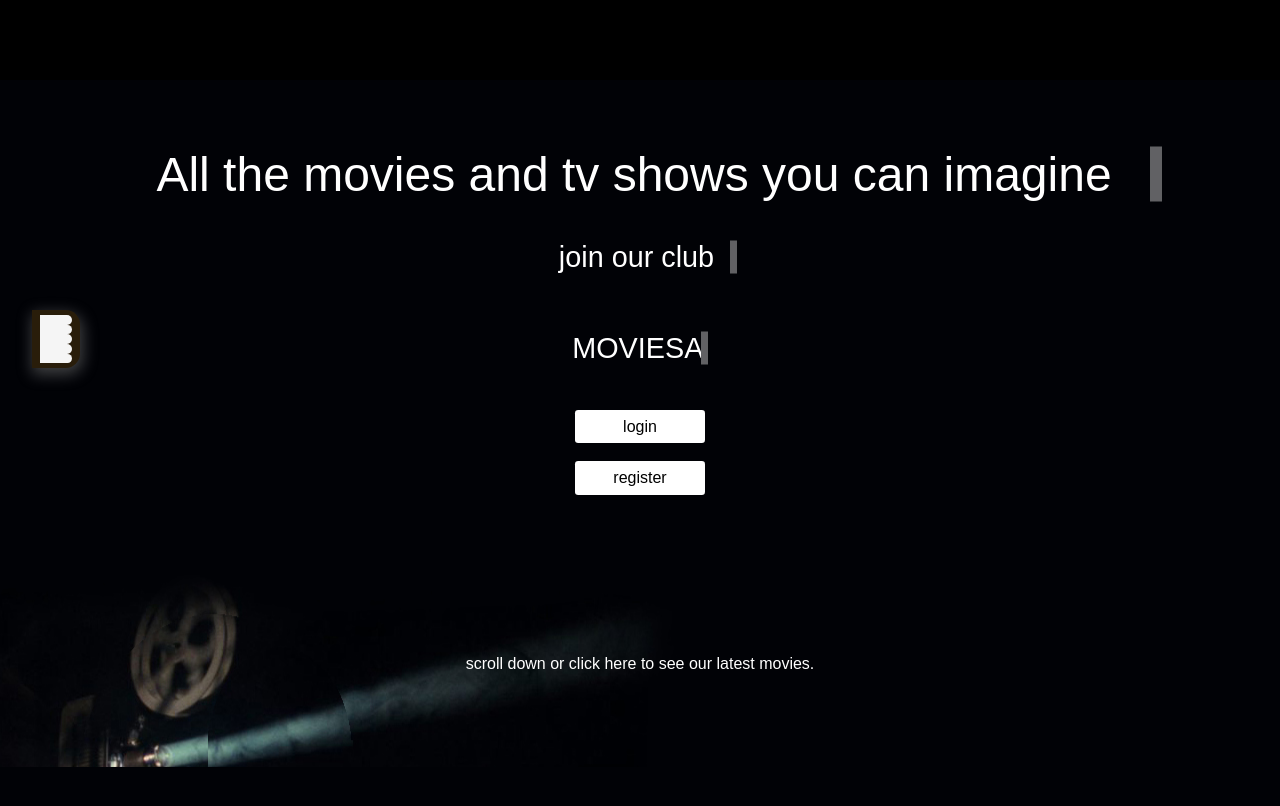
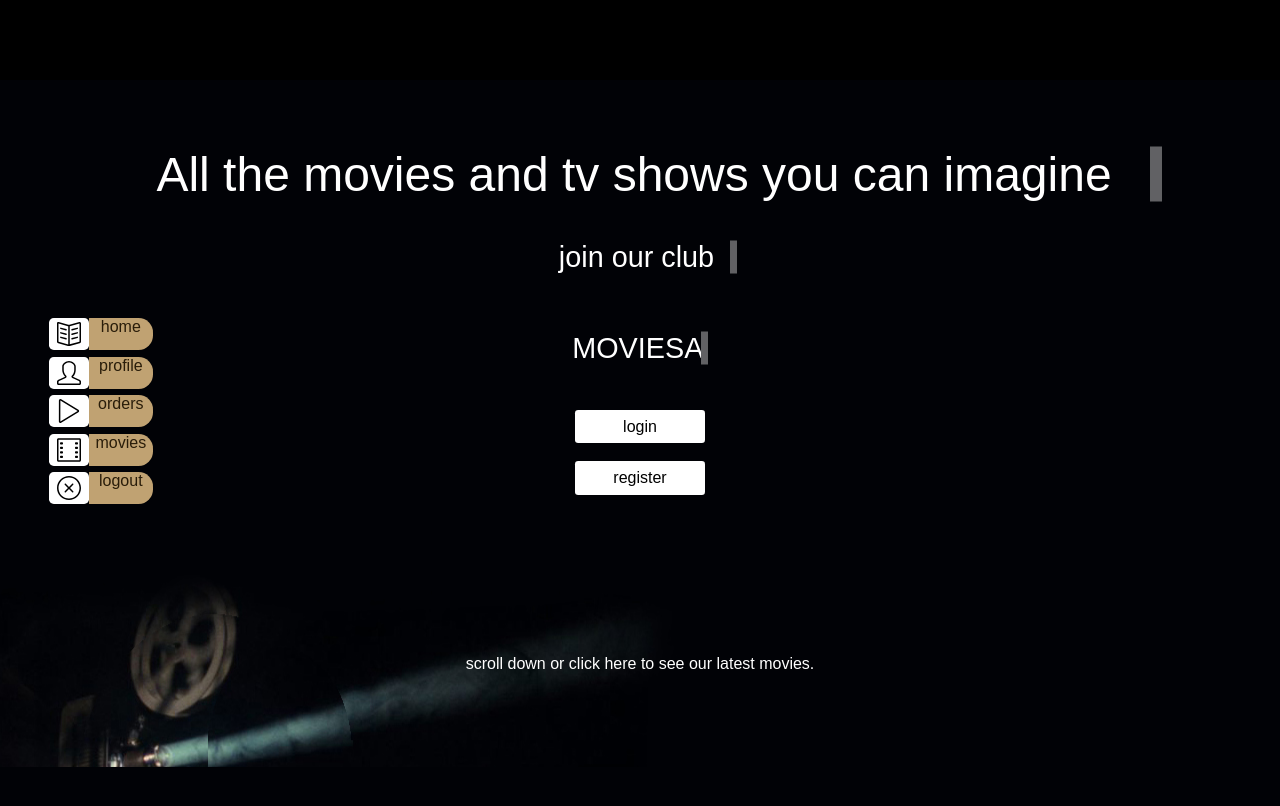
Before and after one commit to suku60/moviesaurus_frontend, a React (Create React App) app: page / in a window 1280 px wide. Shown: the top 806 px of the page. Built offline with nearby package versions, Linux system fonts and the light colour scheme; a web font is replaced by a local one.

Commit message:
Sidebar: we're going to atomize it so we can reuse the buttons for later.

```diff
--- a/package.json
+++ b/package.json
@@ -39,5 +39,8 @@
       "last 1 firefox version",
       "last 1 safari version"
     ]
+  },
+  "devDependencies": {
+    "file-loader": "^6.2.0"
   }
 }
--- a/src/Components/CancelButton/CancelButton.css
+++ b/src/Components/CancelButton/CancelButton.css
@@ -37,3 +37,39 @@
     transition: var(--transition-2);
 
 }
+
+#main_cancel_button {
+
+    margin: 0;
+    padding: 0%;
+
+    height: 2em;
+    width: 4em;
+
+    border-radius: var(--border-radius-2);
+
+    background-color: var(--color-main-error-3);
+
+    color: var(--color-main-dark-3);
+
+    transition: var(--transition-2);
+
+    cursor: pointer;
+
+
+    display: flex;
+    flex-direction: column;
+    justify-content: center;
+    align-items: center;
+
+  }
+
+  #main_cancel_button:hover {
+
+    background-color: var(--color-main-error-1);
+
+    color: var(--color-main-dark-2);
+
+    transition: var(--transition-2);
+
+  }
--- a/src/Components/CancelButton/CancelButton.jsx
+++ b/src/Components/CancelButton/CancelButton.jsx
@@ -1,6 +1,7 @@
 import React from 'react';
 import { useNavigate } from 'react-router-dom';
 import './CancelButton.css';
+import '../../css/main.css';
 
 const CancelButton = (props) => {
 
@@ -11,7 +12,7 @@ const CancelButton = (props) => {
     }
 
     return (
-       <div className='box_cancel_button animation_any_button' onClick={()=>pathFinder()}>
+       <div className='box_cancel_button animation_any_button'onClick={()=>pathFinder()}>
            {props.viewNameDisplay}
 
        </div>
--- /dev/null
+++ b/src/Components/SideButtonHome/SideButtonHome.jsx
@@ -0,0 +1,29 @@
+import React from 'react';
+import { useNavigate } from 'react-router-dom';
+
+
+import {ReactComponent as HomeSvg} from '../../img/home.svg'
+import './SideButtonHome.css';
+import '../Sidebar/Sidebar.css'
+
+const SideButtonHome = (props) => {
+
+    let desiredView = useNavigate();
+
+    const pathFinder = () => {
+        desiredView(props.pathUrl)
+    }
+
+    return (
+        <div className="sidebar_home_container">
+            <div className="icon_container" onClick={()=>pathFinder()}>
+                {props.viewNameDisplay}
+                <HomeSvg/>
+            </div>
+            <div className="icon_text">home
+            </div>
+        </div>
+    )
+};
+
+export default SideButtonHome;
--- a/src/Components/Sidebar/Sidebar.css
+++ b/src/Components/Sidebar/Sidebar.css
@@ -1,59 +1,58 @@
 @import url('https://fonts.googleapis.com/css2?family=DotGothic16&display=swap');
 @import url('../../css/main.css');
+
+svg {
+  width: 1.5em;
+  height: 1.5em;
+ }
 
 .box_sidebar {
 
   padding-top: .3em;
   padding-bottom: .3em;
+  padding-left: 1%;
 
   margin-top: 19.4em;
   margin-left: 2em;
 
   display: flex;
   flex-direction: column;
-  justify-content: space-around;
-  align-items: center;
-  align-content: space-around;
+  justify-content: flex-start;
+  align-items: flex-start;
 
   border-radius: var(--box-form-border-radius-2);
 
-  background-color: var(--color-main-dark-2);
+  background-color: transparent;
 
-  height: 3em;
-  width: 3em;
-
+  height: 12em;
+  width: 6em;
 
   z-index: 110;
   position: absolute;
 
-  box-shadow: .1em .3em .9em .1em rgba(129, 129, 129, 0.486);
 
-
-  transition: var(--transition-4);
+  transition: var(--transition-2);
 }
 .box_sidebar:hover {
 
   margin-top: 19.4em;
   margin-left: 2em;
 
+  padding-left: 1%;
+
   display: flex;
   flex-direction: column;
   justify-content: space-around;
   align-items: center;
-  align-content: space-around;
 
-  border-radius: var(--box-form-border-radius-2);
+  border-radius: var(--box-form-border-radius-3);
 
-  background-color: var(--color-main-dark-2);
-
-  height: 18.3em;
+  height: 14.3em;
   width: 3em;
 
 
   z-index: 110;
   position: absolute;
-
-  box-shadow: .1em .3em .9em .1em rgba(129, 129, 129, 0.486);
 
   transition: var(--transition-4);
 
@@ -66,9 +65,8 @@
 
   display: flex;
   flex-direction: column;
-  justify-content: space-between;
+  justify-content: space-around;
   align-items: center;
-  align-content: space-around;
 
   border-radius: var(--box-form-border-radius-2);
 
@@ -87,19 +85,27 @@
 .sidebar_profile_container,
 .sidebar_orders_container,
 .sidebar_movies_container,
-.sidebar_logout_container {
+.sidebar_logout_container{
+
+  margin: 0%;
+  padding: 0%;
+
+  margin-left: 1em;
 
   display: flex;
-  flex-direction: column;
+  flex-direction: row;
   justify-content: center;
   align-items: center;
 
+  z-index: 90;
+  position: relative;
+
+  cursor: pointer;
+
   border-radius: var(--box-form-border-radius-2);
 
-  background-color: var(--color-main-light-2);
+  background-color: transparent;
 
-  height: 2em;
-  width: 2em;
 
 
   transition: var(--transition-4);
@@ -114,23 +120,20 @@
 
   margin: .3em;
 
-  margin-left: 8em;
-
-  height: 2em;
-  width: 10em;
+  margin-left: 5em;
 
   transition: var(--transition-4);
 
-  background-color: var(--color-main-dark-3);
-/*
-  animation: sidebar_item steps(4) .4s 1 normal,
+  background-color: transparent;
+
+  /* animation: sidebar_item steps(4) .4s 1 normal,
                sidebar_item_display steps(20) normal; */
 
 
 }
 
 @keyframes sidebar_item{
-  from{width: 0em;}
+  from{width: 5em;}
   to{width: 10em;}
 }
 
@@ -139,3 +142,45 @@
   from{border-left-color: rgba(255,255,255,.75);}
   to{border-left-color: transparent;}
 }
+
+.icon_container {
+
+  margin: 0%;
+
+  display: flex;
+  flex-direction: row;
+  align-items: center;
+  justify-content: center;
+
+  background-color: var(--color-main-light-1);
+
+  height: 2em;
+  width: 2.5em;
+
+  border-radius: var(--border-radius-3);
+
+}
+
+.icon_text {
+
+  margin: 0%;
+  padding: 0%;
+
+  border-radius: var(--box-form-border-radius-2);
+
+  height: 2em;
+  width: 4em;
+
+
+  font-display: none;
+  text-align: center;
+  background-color: var(--color-main-light-3);
+  color: var(--color-main-dark-2);
+
+}
+
+.icon_text:hover {
+
+  background-color: var(--color-main-dark-1);
+  color: var(--color-main-light-1);
+}
--- a/src/Components/Sidebar/Sidebar.jsx
+++ b/src/Components/Sidebar/Sidebar.jsx
@@ -1,29 +1,62 @@
 import React from 'react';
+import { Navigate, useNavigate } from 'react-router-dom';
+
+
 import './Sidebar.css';
+import {ReactComponent as HomeSvg} from '../../img/home.svg'
+import {ReactComponent as ProfileSvg} from '../../img/profile.svg'
+import {ReactComponent as MoviesSvg} from '../../img/movies.svg'
+import {ReactComponent as LogoutSvg} from '../../img/logout.svg'
+import {ReactComponent as OrdersSvg} from '../../img/orders.svg'
 
-const Sidebar = () => {
+import { LOGOUT } from '../../redux/types';
+import {connect} from 'react-redux';
+import SideButtonHome from '../SideButtonHome/SideButtonHome';
+
+const Sidebar = (props) => {
+
+    let desiredView = useNavigate();
+
+    const pathFinder = () => {
+        desiredView(props.pathUrl)
+    }
+
+    if(!props.passport?.token){
+
         return (
            <div className='box_sidebar animation_sidebar'>
                <div className="sidebar_item_container">
-               <div className="sidebar_home_container">
-                   <div className="icon_container"></div><div className="icon_text"></div>
-               </div>
+                   <SideButtonHome/>
                    <div className="sidebar_profile_container">
-                   <div className="icon_container"></div><div className="icon_text"></div>
+                       <div className="icon_container">
+                           <ProfileSvg/> </div>
+                     <div className="icon_text">profile</div>
                    </div>
                    <div className="sidebar_orders_container">
-               <div className="icon_container"></div><div className="icon_text"></div>
+                   <div className="icon_container">
+                       <OrdersSvg/> </div>
+                 <div className="icon_text">orders</div>
                    </div>
                    <div className="sidebar_movies_container">
-                 <div className="icon_container"></div><div className="icon_text"></div>
+                     <div className="icon_container">
+                         <MoviesSvg/> </div>
+                     <div className="icon_text">movies</div>
                    </div>
                    <div className="sidebar_logout_container">
-              <div className="icon_container"></div><div className="icon_text"></div>
+                  <div className="icon_container">
+                      <LogoutSvg/> </div>
+                 <div className="icon_text">logout</div>
                    </div>
                </div>
            </div>
 
         )
+    }else {
+        return(
+            <div className="box_sidebar_notlogged"></div>
+        )
+
+    }
 };
 
 export default Sidebar;
--- a/src/css/main.css
+++ b/src/css/main.css
@@ -1,3 +1,5 @@
+/* - - - - VARIANTS */
+
 :root {
 
     --color-main-light-1:white;
@@ -32,7 +34,7 @@
 
 }
 
-/* BUTTON ANIMATIONS */
+/* - - - - BUTTON ANIMATIONS */
 
 .animation_any_button{
     animation: any_button 2s steps(24) 1s 1 normal both,
@@ -69,6 +71,7 @@
 }
 
 /* Backup */
+
 /* .animation_webpage_toright{
     animation: webpage steps(240) .2s 1 normal both,
                webpage_display 1000ms steps(2) infinite normal;
@@ -103,6 +106,7 @@
     to{border-left-color: transparent;}
 }
 
+/* - - - - ITEMS */
 /* inputs */
 
 /* classes */
@@ -122,6 +126,8 @@
 
     color: solid black;
 }
+
+/* - INPUTS */
 
 #input_name,
 #input_username,
@@ -205,3 +211,53 @@
     border-radius: var(--box-form-border-radius-2);
 
 }
+
+/* - BUTTONS */
+
+#main_cancel_button {
+
+  margin: 0;
+  padding: 0%;
+
+  height: 2em;
+  width: 4em;
+
+  border-radius: var(--border-radius-2);
+
+  background-color: var(--color-main-error-3);
+
+  color: var(--color-main-dark-3);
+
+  transition: var(--transition-2);
+
+  cursor: pointer;
+
+
+  display: flex;
+  flex-direction: column;
+  justify-content: center;
+  align-items: center;
+
+}
+
+#main_cancel_button:hover {
+
+  background-color: var(--color-main-error-1);
+
+  color: var(--color-main-dark-2);
+
+  transition: var(--transition-2);
+
+}
+
+
+
+
+/* create classes for:
+buttons; cancel buttons,
+         access buttons,
+         modify buttons,
+
+  a style for every one of them, and we're going to use the sames all along the website.
+
+ */
--- a/src/redux/reducers/loginData-reducer.js
+++ b/src/redux/reducers/loginData-reducer.js
@@ -1,4 +1,4 @@
-import {LOGIN, LOGOUT, UPDATE_USERPASSPORT} from '../types';
+import {LOGIN, LOGOUT, UPDATE_PASSPORT} from '../types';
 
 const initialState = {
     token : '',
@@ -13,8 +13,8 @@ const loginDataReducer = (state = initialState, action) => {
         case LOGOUT :
             return initialState;
 
-        case MODIFY_CREDENTIALS :
-            return {...state, usuario: action.payload};
+        case UPDATE_PASSPORT :
+            return {...state, user: action.payload};
 
         default :
             return state
--- a/src/redux/types.js
+++ b/src/redux/types.js
@@ -1,3 +1,3 @@
 export const LOGIN = 'login';
 export const LOGOUT = 'logout';
-export const MODIFY_CREDENTIALS = 'update_userPassport';
+export const UPDATE_PASSPORT = 'update_passport';
```
Also changed, not shown: src/Components/SideButtonHome/SideButtonHome.css (added), 1 other file (tests, documents, lock files or other folders). Lines whose indentation alone changed are shown as unchanged.
